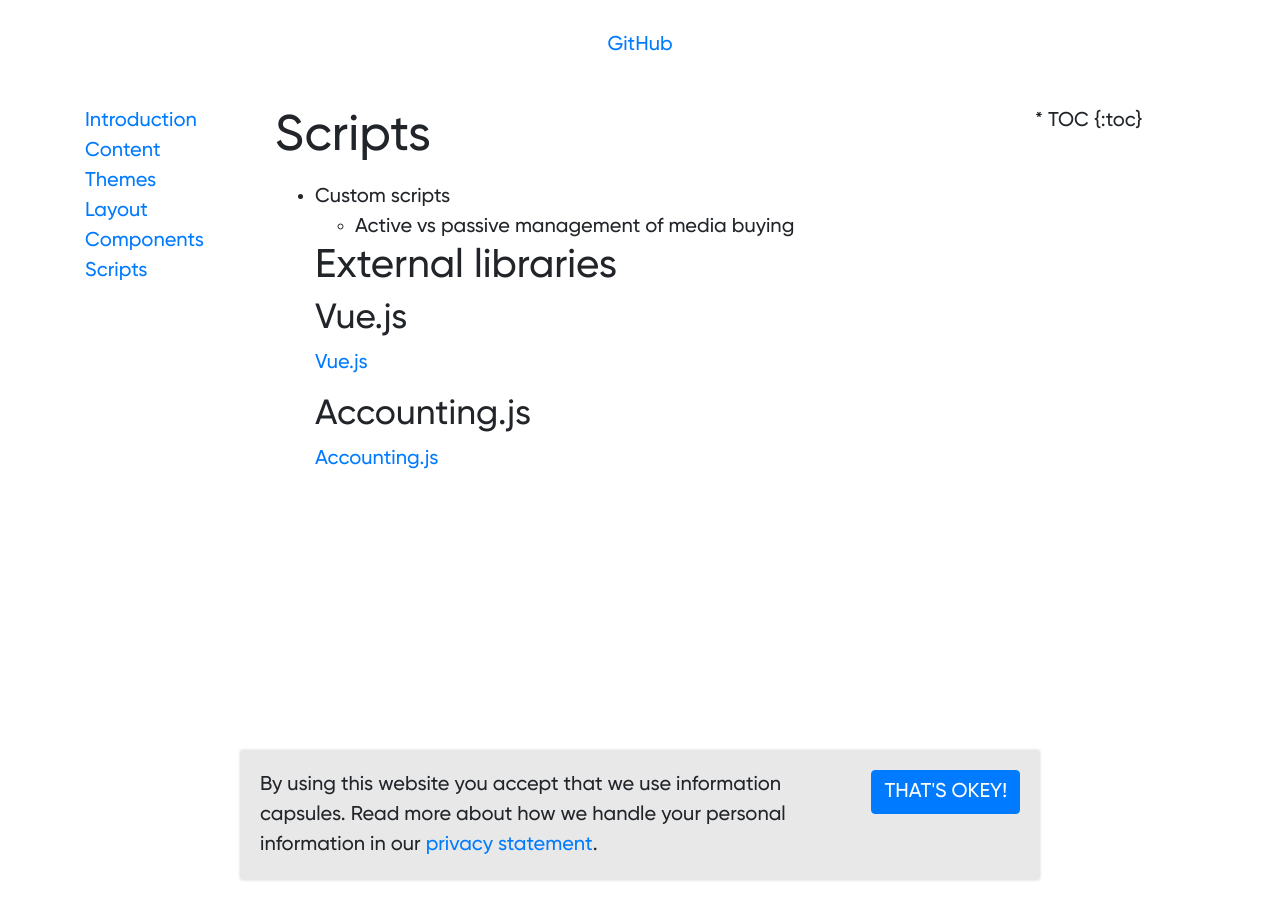
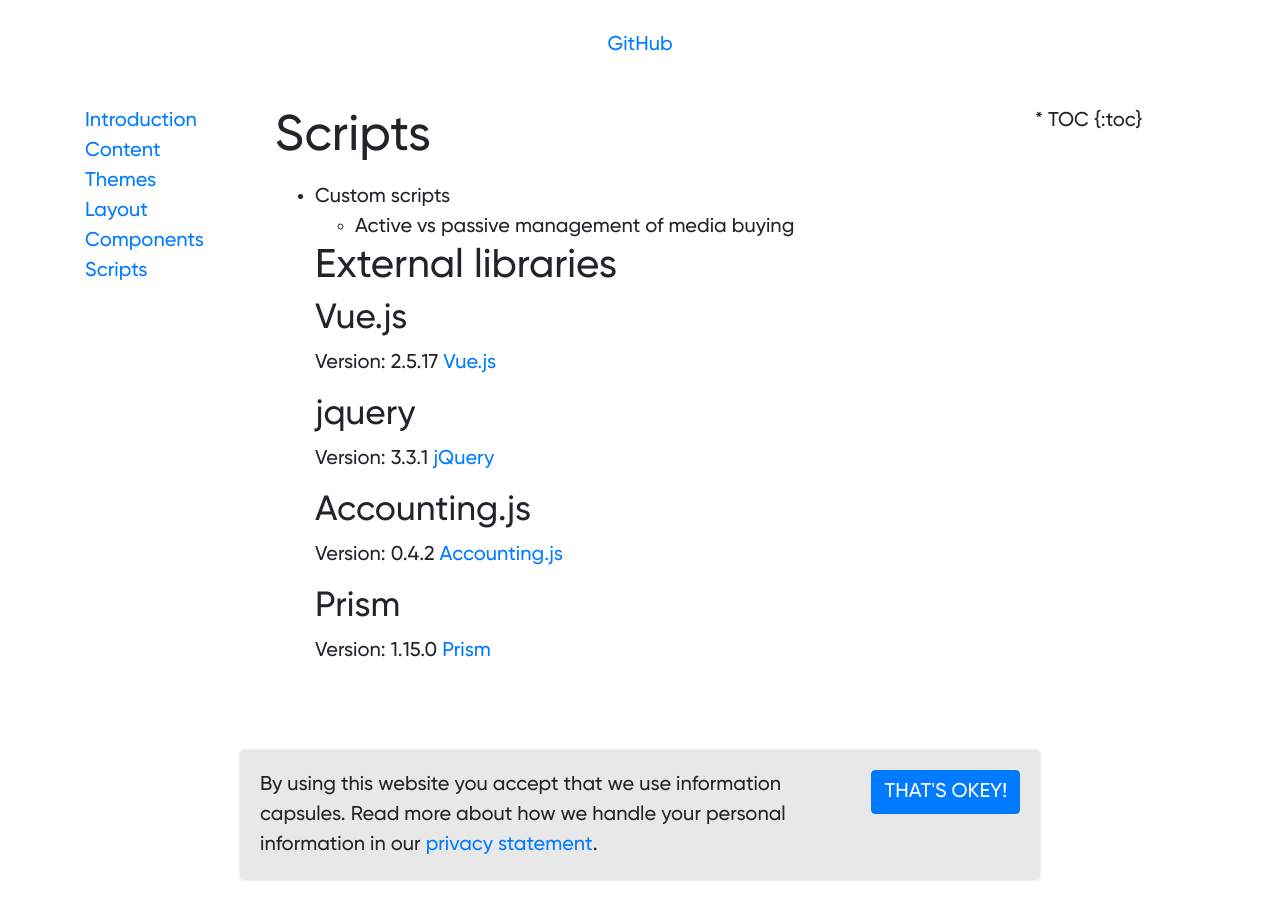
Before and after one commit to vecora/ds-vecora, a Jekyll site: the page built from docs/scripts.md, in a window 1280 px wide. Built offline with Jekyll 4.4.1, drawn with Linux system fonts in a browser that asks for light colours; some web fonts are replaced.

Commit message:
Updated docs on scripts

```diff
--- a/docs/scripts.md
+++ b/docs/scripts.md
@@ -12,8 +12,20 @@
 
   ### Vue.js
 
+  Version: 2.5.17
   [Vue.js](https://vuejs.org/)
+
+  ### jquery
+
+  Version: 3.3.1
+  [jQuery](https://jquery.com/)
 
   ### Accounting.js
 
+  Version: 0.4.2
   [Accounting.js](http://openexchangerates.github.io/accounting.js/)
+
+  ### Prism
+
+  Version: 1.15.0
+  [Prism](https://prismjs.com/)
```
